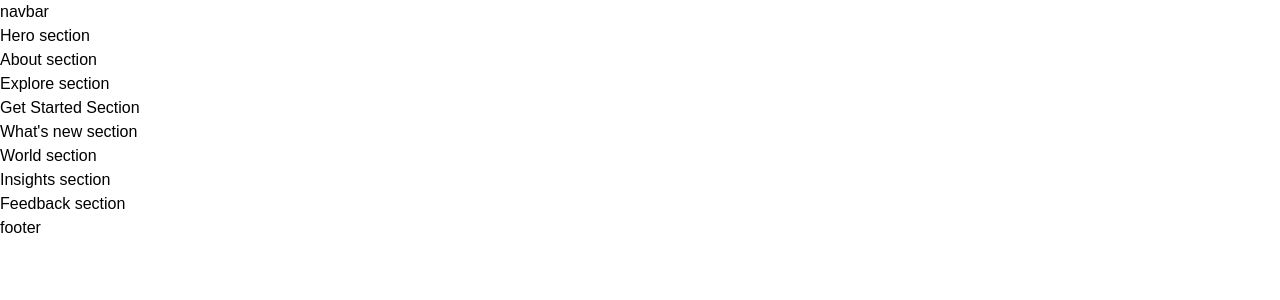
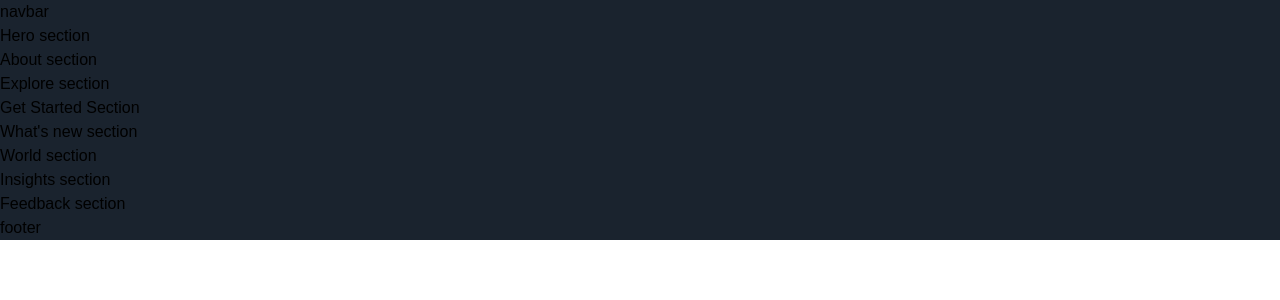
Before and after one commit to luccameds/Metaversus, a Next.js app: page / in a window 1280 px wide. Shown: the top 300 px of the page. Built offline with nearby package versions, Linux system fonts and the light colour scheme; a web font is replaced by a local one.

Commit message:
Updated the main background

```diff
--- a/app/page.js
+++ b/app/page.js
@@ -1,8 +1,17 @@
 import { Footer, Navbar } from '../components';
-import { About, Explore, Feedback, GetStarted, Hero, Insights, WhatsNew, World } from '../sections';
+import {
+  About,
+  Explore,
+  Feedback,
+  GetStarted,
+  Hero,
+  Insights,
+  WhatsNew,
+  World,
+} from '../sections';
 
 const Page = () => (
-  <div>
+  <div className="bg-primary-black overflow-hidden">
     <Navbar />
     <Hero />
     <About />
```
